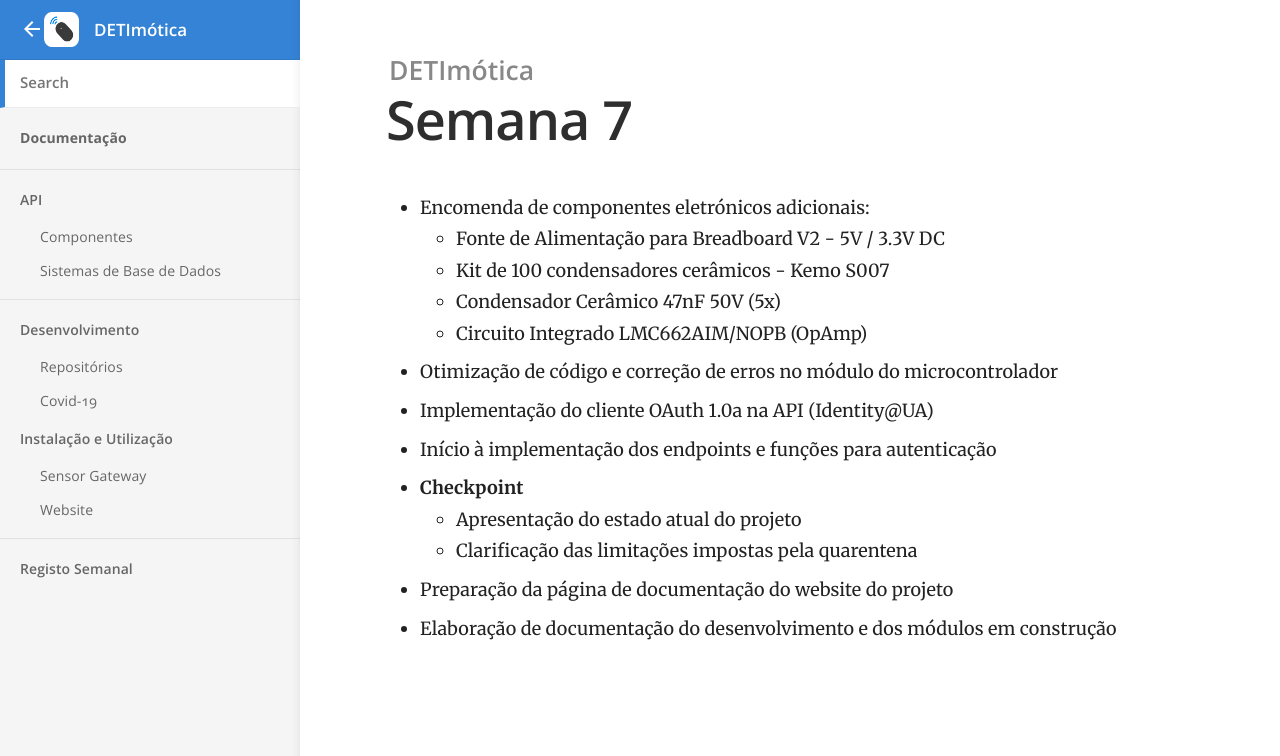
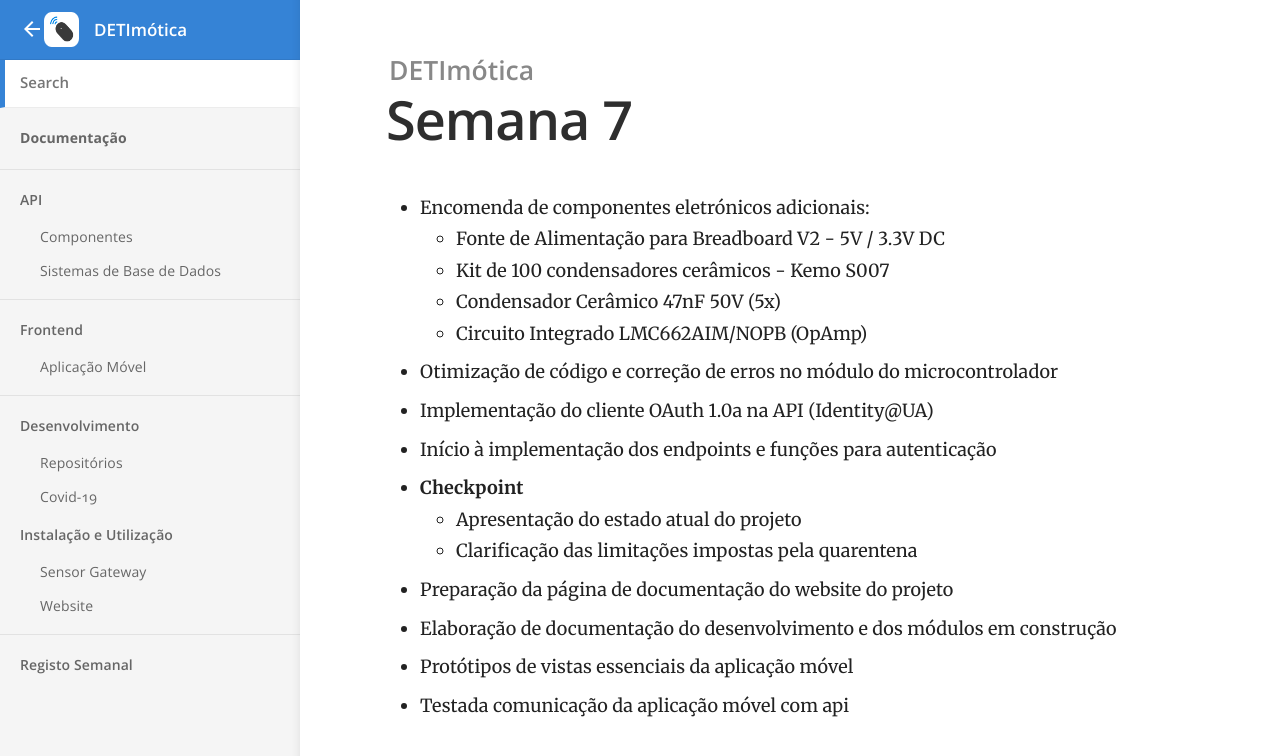
Before and after one commit to DETImotica/detimotica.github.io, a Jekyll site: the page built from _posts/2020-04-03-week.md, in a window 1280 px wide. Shown: the top 756 px of the page. Built offline with Jekyll 4.4.1, drawn with Linux system fonts in a browser that asks for light colours.

```diff
--- a/_posts/2020-04-03-week.md
+++ b/_posts/2020-04-03-week.md
@@ -16,3 +16,5 @@ title: Semana 7
     - Clarificação das limitações impostas pela quarentena
 - Preparação da página de documentação do website do projeto
 - Elaboração de documentação do desenvolvimento e dos módulos em construção
+- Protótipos de vistas essenciais da aplicação móvel
+- Testada comunicação da aplicação móvel com api
```
Also changed, not shown: _docs/frontend/mobileapp.md (added, +23 -0 lines), _posts/2020-03-13-week.md (+2 -0 lines), _posts/2020-03-20-week.md (+1 -1 lines), _posts/2020-03-27-week.md (+0 -2 lines).
